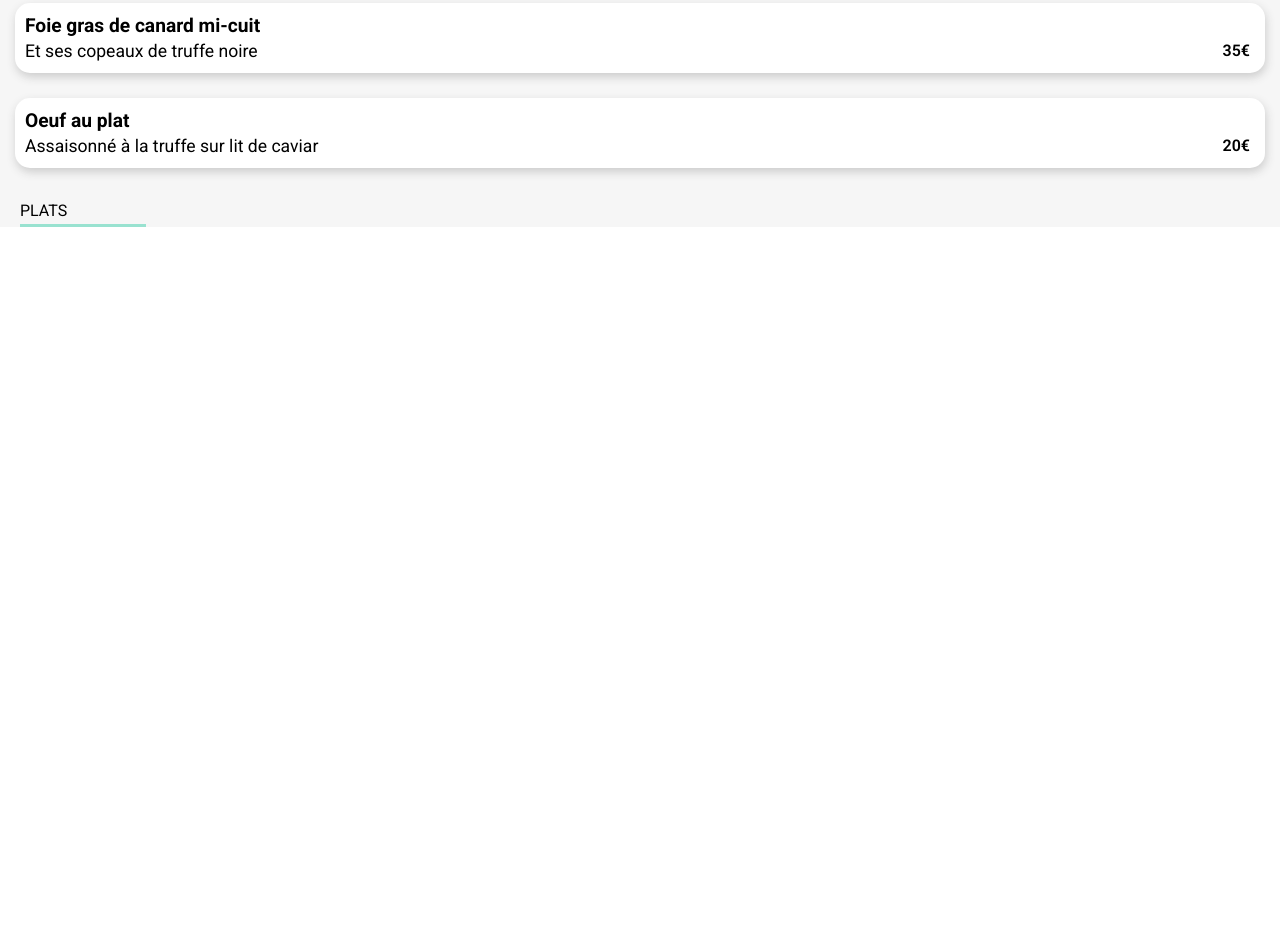
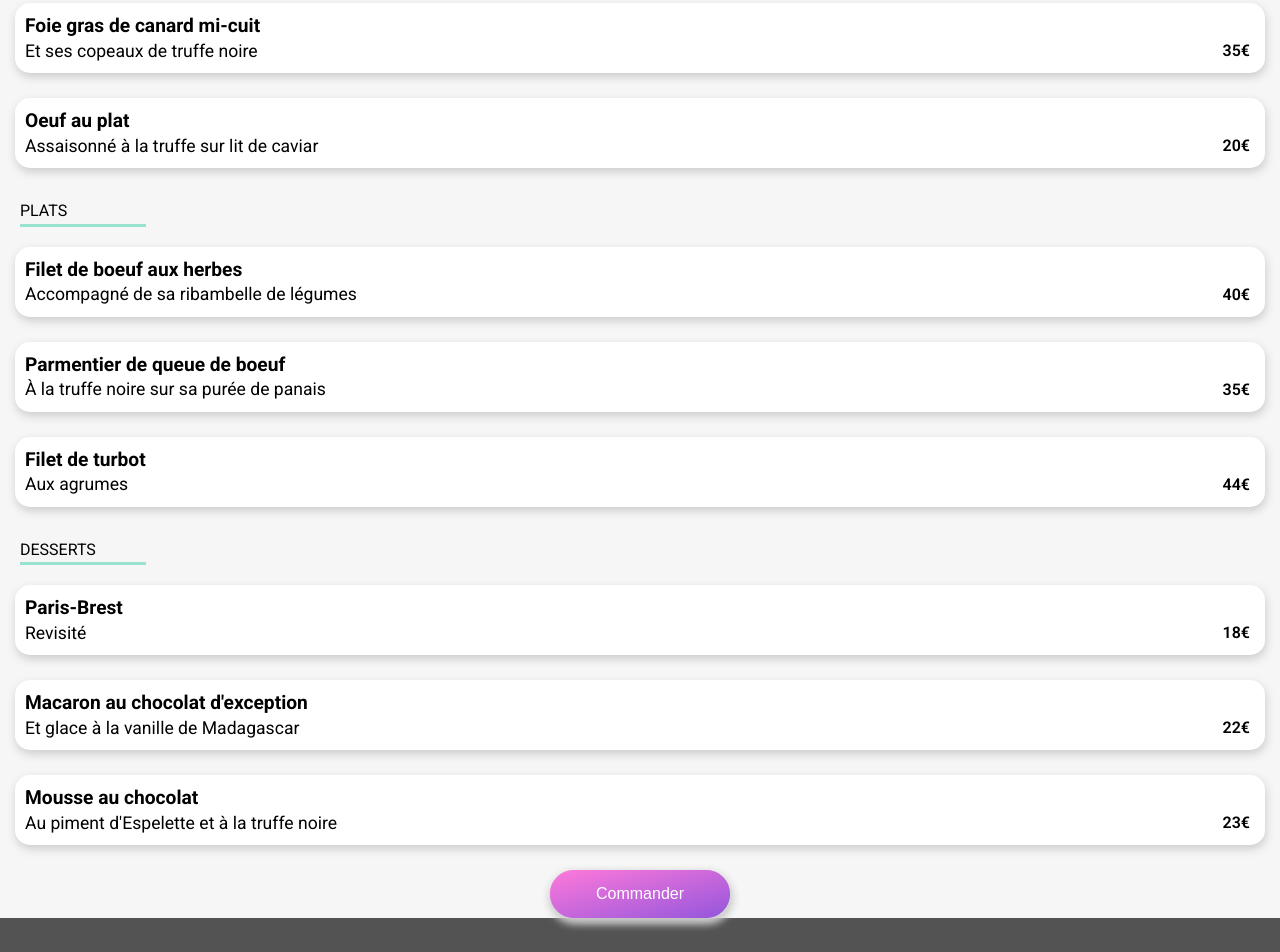
Before and after one commit to Joemanix65/JosePerez_3_08052021, a plain HTML site: page view/La-palette-du-gout.html in a window 1280 px wide. Shown: the part 491-1443 px from the top of the page. Before the commit the page ends 800 px from the top, so only its background shows below. Drawn offline with Linux system fonts and the light colour scheme; a web font is replaced by a local one.

Commit message:
Menu plats et desserts

```diff
--- a/sass/base/_reset.scss
+++ b/sass/base/_reset.scss
@@ -20,7 +20,7 @@ a {
     text-decoration: none;
 }
 
-button{
+.btn{
     border: none;
     cursor: pointer;
 }
--- a/sass/components/_buttons.scss
+++ b/sass/components/_buttons.scss
@@ -14,4 +14,9 @@
     }
 }
 
-// fichier coeur.scss dans components idem spin loader et pour les cards
+.commander{
+    display: flex;
+    justify-content: center;
+    width: 180px;
+
+}
--- a/sass/components/_menu.scss
+++ b/sass/components/_menu.scss
@@ -40,10 +40,10 @@ h4:after{
 //rotation du check
 @keyframes fa-check {
     0%  {
-        transform: rotate(360deg);
+        transform: rotate(0deg);
     }
   100%{
-      transform: rotate(0deg);
+      transform: rotate(360deg);
     }
     }
 
@@ -57,6 +57,7 @@ h4:after{
     }
     }
 
+ // déplacement du prix
 @keyframes prix{
     0% {
         transform: translateX(0px);
@@ -66,8 +67,7 @@ h4:after{
     }
     }
 
-
-.entrée{
+.choix{
     display: flex;
         border-radius: 15px 15px 15px 15px;
         background-color: $spfontcolor;
@@ -81,14 +81,13 @@ h4:after{
             font-size: 1.2rem;
         }
         p{
-
             margin-left: 10px;
-
+            overflow: hidden;
+            white-space: nowrap;
+            text-overflow: ellipsis;
         }
         .text-card{
-            overflow: hidden;
-            text-overflow: ellipsis;
-            white-space: nowrap;
+
             position: relative;
             width: 70%;
         }
@@ -107,14 +106,12 @@ h4:after{
 
 
     .prix{
-        animation: prix ease 2s;
+        animation: prix ease 3s;
         animation-fill-mode: forwards;
         animation-iteration-count: 1;
         right: 10px;
         float: right;
         position: static;
-
-
     }
 
     .valid-check-mover{
@@ -124,25 +121,25 @@ h4:after{
         background-color: $tertiarycolor;
         position: relative;
         top: 0px;
-        right: -94px;
-        width: 50px;
+        right: -95px;
+        width: 70px;
         height: 70px;
-        display: block;
-        flex: 0 0 20%;
         max-width: 70px;
         border-radius: 0 15px 15px 0;
     }
 
     .fa-check-circle{
-        animation: fa-check .6s linear infinite;
+        animation: fa-check .5s linear infinite;
+        animation-delay: .2s;
         animation-iteration-count: 1;
         background-color: $tertiarycolor;
         color: $spfontcolor;
+        display: flex;
+        align-self: flex-end;
         left: 38%;
         position: absolute;
         top: 40%;
         visibility: visible;
-
     }
 }
 }
--- a/sass/layouts/_footer.scss
+++ b/sass/layouts/_footer.scss
@@ -3,6 +3,7 @@
     background-color: $background3;
     display: flex;
     flex-direction: column;
+    z-index:3;
     h3{
         font-family: $Shrikhand;
         color: $spfontcolor;
--- a/view/La-palette-du-gout.html
+++ b/view/La-palette-du-gout.html
@@ -32,7 +32,7 @@
         <div class="menu-entrées">
             <h4>ENTRE&Eacute;S</h4>
             <div class="menu-card">
-                <div class="entrée effet">
+                <div class="choix effet">
                     <div class="text-card">
                         <h5>Fricassée d'escargot</h5>
                         <p>Au piment d'espelette</p>
@@ -42,7 +42,7 @@
                         <i class="fa fa-check-circle"></i>
                     </div>
                 </div>
-                <div class="entrée effet">
+                <div class="choix effet">
                     <div class="text-card">
                         <h5>Foie gras de canard mi-cuit</h5>
                         <p>Et ses copeaux de truffe noire</p>
@@ -52,7 +52,7 @@
                         <i class="fa fa-check-circle"></i>
                     </div>
                 </div>
-                <div class="entrée effet">
+                <div class="choix effet">
                     <div class="text-card">
                         <h5>Oeuf au plat</h5>
                         <p>Assaisonné à la truffe sur lit de caviar</p>
@@ -66,6 +66,93 @@
         </div>
         <div class="menu-plats">
             <h4>PLATS</h4>
+            <div class="menu-card">
+                <div class="choix effet">
+                    <div class="text-card">
+                        <h5>Filet de boeuf aux herbes</h5>
+                        <p>Accompagné de sa ribambelle de légumes</p>
+                    </div>
+                    <div class="prix"><span>40€</span></div>
+                    <div class="valid-check-mover">
+                        <i class="fa fa-check-circle"></i>
+                    </div>
+                </div>
+                <div class="choix effet">
+                    <div class="text-card">
+                        <h5>Parmentier de queue de boeuf</h5>
+                        <p>À la truffe noire sur sa purée de panais</p>
+                    </div>
+                    <div class="prix"><span>35€</span></div>
+                    <div class="valid-check-mover">
+                        <i class="fa fa-check-circle"></i>
+                    </div>
+                </div>
+                <div class="choix effet">
+                    <div class="text-card">
+                        <h5>Filet de turbot</h5>
+                        <p>Aux agrumes</p>
+                    </div>
+                    <div class="prix"><span>44€</span></div>
+                    <div class="valid-check-mover">
+                        <i class="fa fa-check-circle"></i>
+                    </div>
+                </div>
+            </div>
+        </div>
+        <div class="menu-desserts">
+            <h4>DESSERTS</h4>
+            <div class="menu-card">
+                <div class="choix effet">
+                    <div class="text-card">
+                        <h5>Paris-Brest</h5>
+                        <p>Revisité</p>
+                    </div>
+                    <div class="prix"><span>18€</span></div>
+                    <div class="valid-check-mover">
+                        <i class="fa fa-check-circle"></i>
+                    </div>
+                </div>
+                <div class="choix effet">
+                    <div class="text-card">
+                        <h5>Macaron au chocolat d'exception</h5>
+                        <p>Et glace à la vanille de Madagascar</p>
+                    </div>
+                    <div class="prix"><span>22€</span></div>
+                    <div class="valid-check-mover">
+                        <i class="fa fa-check-circle"></i>
+                    </div>
+                </div>
+                <div class="choix effet">
+                    <div class="text-card">
+                        <h5>Mousse au chocolat</h5>
+                        <p>Au piment d'Espelette et à la truffe noire</p>
+                    </div>
+                    <div class="prix"><span>23€</span></div>
+                    <div class="valid-check-mover">
+                        <i class="fa fa-check-circle"></i>
+                    </div>
+                </div>
+            </div>
+        </div>
+        <div class="btn commander">
+            <button class="btn" type="submit">Commander</button>
+        </div>
+    </section>
+    <!-- FOOTER -->
+    <section class="footer-page">
+        <h3>ohmyfood</h3>
+        <div class="proposal">
+            <a href="#"><i class="fas fa-utensils"></i> Proposer un restaurant </a>
+        </div>
+        <div class="partner">
+            <a href="#"><i class="fas fa-hands-helping"></i> Devenir partenaire</a>
+        </div>
+        <div class="mentions">
+            <a href="#">Mentions légales</a>
+        </div>
+        <div class="contact">
+            <a href="mailto:ohmyfood-contact-us@sfr.fr">Contact</a>
+        </div>
     </section>
 </body>
 </html>
```
Also changed, not shown: style.css, 1 other file.
